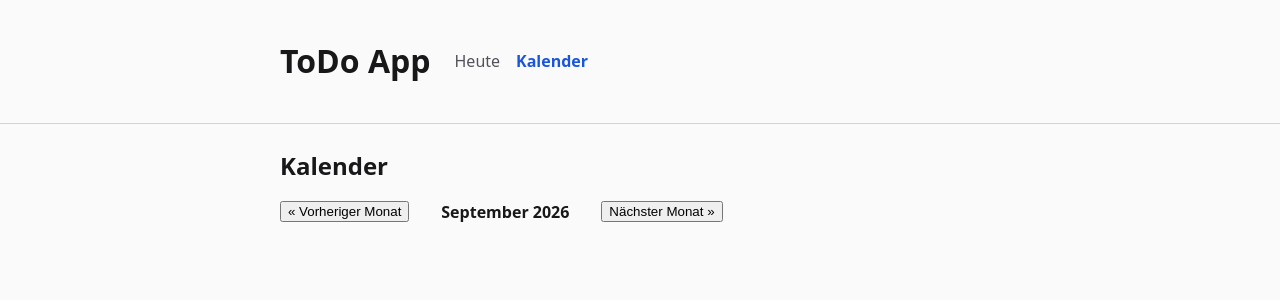
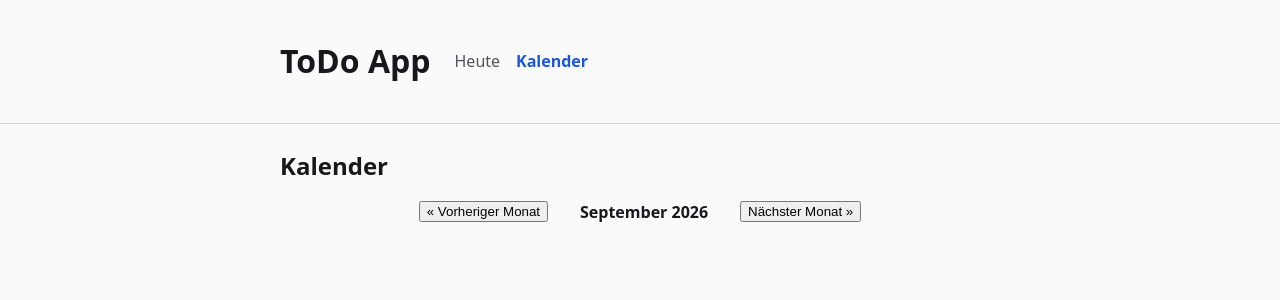
Before and after one commit to falkzilm/todo-app, an Angular app: page /kalender in a window 1280 px wide. Shown: the top 300 px of the page. Built offline with nearby package versions, Linux system fonts and the light colour scheme.

Commit message:
feat(demoprojek-10): This is a hard permission block on `git add`/`git commit` via Bash speci

```diff
--- a/src/app/features/calendar/calendar-page/calendar-page.component.scss
+++ b/src/app/features/calendar/calendar-page/calendar-page.component.scss
@@ -1,11 +1,14 @@
 .calendar-nav {
   display: flex;
+  flex-wrap: wrap;
   align-items: center;
+  justify-content: center;
   gap: var(--space-4);
 
   &__label {
     font-weight: var(--font-weight-semibold);
     min-width: 10rem;
+    max-width: 100%;
     text-align: center;
   }
 }
```
